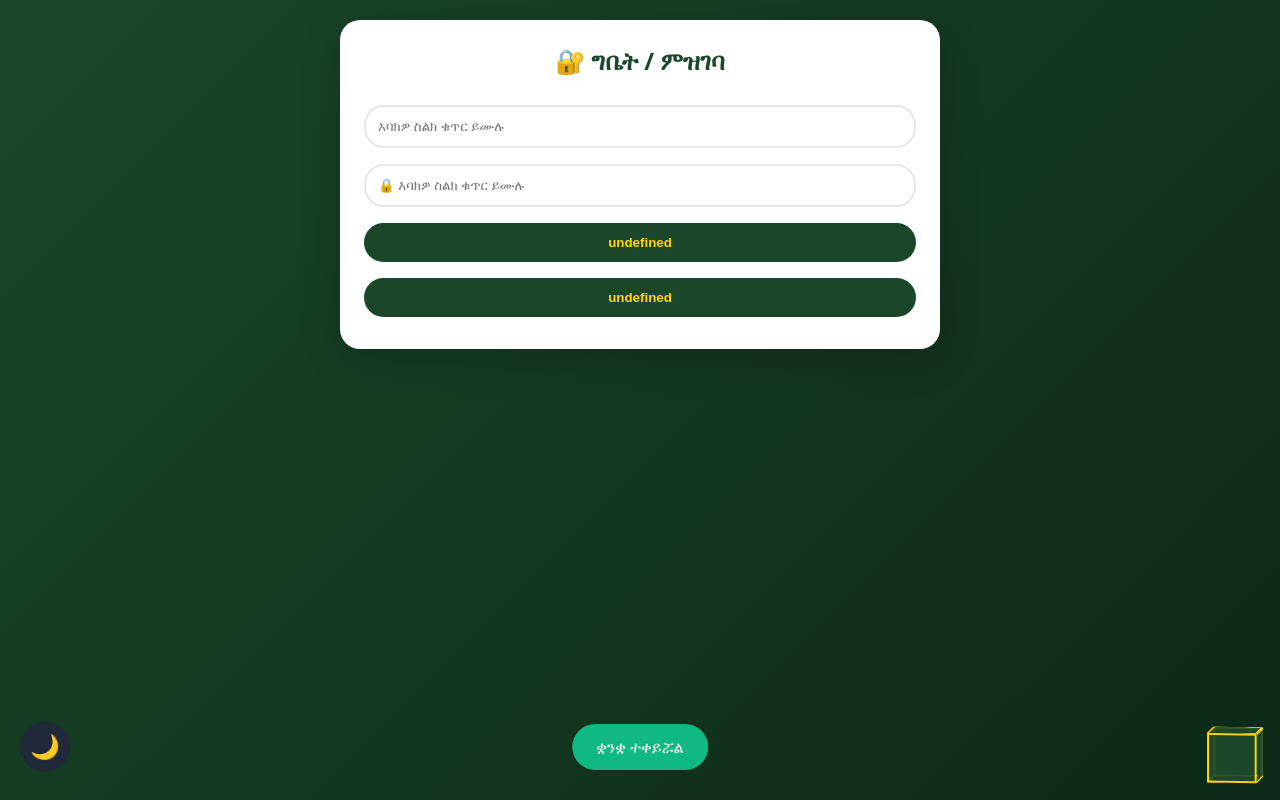
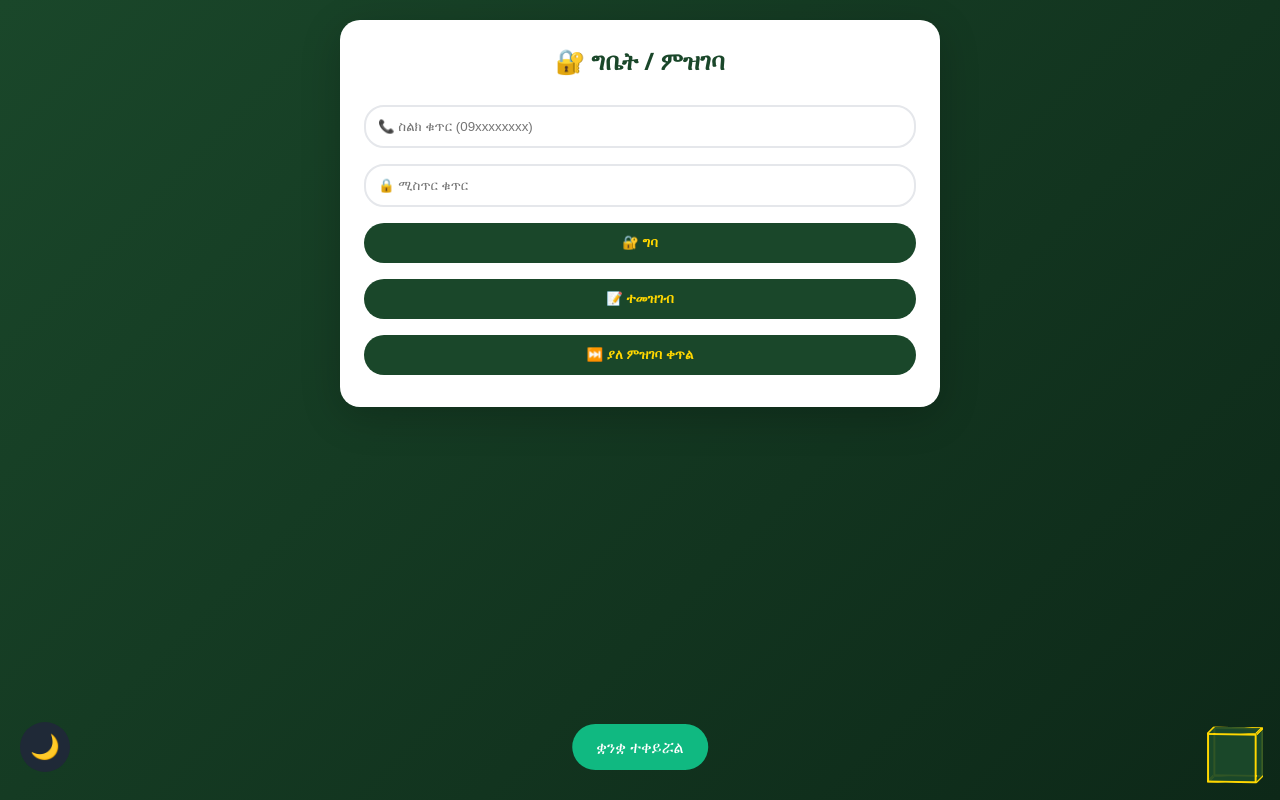
Before and after one commit to askalmebea2911-jpg/Mebea-app, a website: page public/index.html in a window 1280 px wide. Both pictures are taken after a click on the button "🇪🇹 አማርኛ". Drawn offline with Linux system fonts and the light colour scheme; no server answers.

Commit message:
Update index.html

```diff
--- a/public/index.html
+++ b/public/index.html
@@ -87,8 +87,9 @@
     <div id="loginPage" class="card hidden">
         <h2 id="loginTitle">🔐 ግቤት / ምዝገባ</h2>
         <input type="tel" id="regPhone" placeholder="📞 ስልክ ቁጥር (09xxxxxxxx)">
-        <input type="password" id="regPassword" placeholder="🔒 ሚስጥር ቁጥር (አማራጭ)">
-        <button id="loginBtn">🔐 ግባ / ተመዝገብ</button>
+        <input type="password" id="regPassword" placeholder="🔒 ሚስጥር ቁጥር">
+        <button id="loginBtn">🔐 ግባ</button>
+        <button id="registerBtn">📝 ተመዝገብ</button>
         <button id="skipBtn">⏭️ ያለ ምዝገባ ቀጥል</button>
     </div>
 
@@ -262,7 +263,19 @@
             receiptImage: "🖼️ የክፍያ ደረሰኝ ምስል", receiptNumber: "🧾 የክፍያ ደረሰኝ ቁጥር",
             imageOption: "🖼️ ምስል", numberOption: "🔢 ቁጥር",
             copySuccess: "✅ ሊንክ ተቀድቷል!",
-            paymentTitle: "💳 ክፍያ ማድረጊያ", telebirrLabel: "ቴሌ ብር", bankLabel: "ንግድ ባንክ", paymentWarning: "⚠️ ክፍያ ከፈጸሙ በኋላ ማስረጃዎን ይስቀሉ"
+            paymentTitle: "💳 ክፍያ ማድረጊያ", telebirrLabel: "ቴሌ ብር", bankLabel: "ንግድ ባንክ", paymentWarning: "⚠️ ክፍያ ከፈጸሙ በኋላ ማስረጃዎን ይስቀሉ",
+            phonePlaceholder: "📞 ስልክ ቁጥር (09xxxxxxxx)",
+            passwordPlaceholder: "🔒 ሚስጥር ቁጥር",
+            fullNamePlaceholder: "👤 ሙሉ ስም",
+            searchPhonePlaceholder: "📞 ስልክ ቁጥር",
+            receiptNumberPlaceholder: "🧾 የክፍያ ደረሰኝ ቁጥር",
+            loginBtn: "🔐 ግባ",
+            registerBtn: "📝 ተመዝገብ",
+            skipBtn: "⏭️ ያለ ምዝገባ ቀጥል",
+            registerSuccess: "በደህና ተመዝግበዋል!",
+            phoneExists: "ይህ ስልክ ቁጥር አስቀድሞ ተመዝግቧል!",
+            loginFailed: "ስልክ ቁጥር ወይም ሚስጥር ቁጥር ትክክል አይደለም!",
+            welcomeBack: "እንኳን ደህና መጡ!"
         },
         en: {
             langTitle: "🌍 Choose Language", loginTitle: "🔐 Login / Register", title: "🎰 Mebea Lottery",
@@ -292,7 +305,19 @@
             receiptImage: "🖼️ Receipt Image", receiptNumber: "🧾 Receipt Number",
             imageOption: "🖼️ Image", numberOption: "🔢 Number",
             copySuccess: "✅ Link copied!",
-            paymentTitle: "💳 Payment Methods", telebirrLabel: "Telebirr", bankLabel: "Commercial Bank", paymentWarning: "⚠️ After payment, upload your receipt here"
+            paymentTitle: "💳 Payment Methods", telebirrLabel: "Telebirr", bankLabel: "Commercial Bank", paymentWarning: "⚠️ After payment, upload your receipt here",
+            phonePlaceholder: "📞 Phone number (09xxxxxxxx)",
+            passwordPlaceholder: "🔒 Password",
+            fullNamePlaceholder: "👤 Full name",
+            searchPhonePlaceholder: "📞 Phone number",
+            receiptNumberPlaceholder: "🧾 Receipt number",
+            loginBtn: "🔐 Login",
+            registerBtn: "📝 Register",
+            skipBtn: "⏭️ Continue without login",
+            registerSuccess: "Registration successful!",
+            phoneExists: "This phone number is already registered!",
+            loginFailed: "Invalid phone number or password!",
+            welcomeBack: "Welcome back!"
         },
         ti: {
             langTitle: "🌍 ቋንቋ ምረጹ", loginTitle: "🔐 ምዝገባ / ብጹሕ", title: "🎰 መብኣ ሎተሪ",
@@ -322,7 +347,19 @@
             receiptImage: "🖼️ ምስሊ ደረሰኝ", receiptNumber: "🧾 ቁጽሪ ደረሰኝ",
             imageOption: "🖼️ ምስሊ", numberOption: "🔢 ቁጽሪ",
             copySuccess: "✅ ሊንክ ተቀዲሑ!",
-            paymentTitle: "💳 ክፍሊት ምግባሪ", telebirrLabel: "ቴሌ ብር", bankLabel: "ንግድ ባንክ", paymentWarning: "⚠️ ክፍሊት ከፈጸምካ ድሕሪኡ ማስረጻኻ ኣስፍር"
+            paymentTitle: "💳 ክፍሊት ምግባሪ", telebirrLabel: "ቴሌ ብር", bankLabel: "ንግድ ባንክ", paymentWarning: "⚠️ ክፍሊት ከፈጸምካ ድሕሪኡ ማስረጻኻ ኣስፍር",
+            phonePlaceholder: "📞 ቁጽሪ ተሌፎን (09xxxxxxxx)",
+            passwordPlaceholder: "🔒 ሚስጥር ቃል",
+            fullNamePlaceholder: "👤 ምሉእ ስም",
+            searchPhonePlaceholder: "📞 ቁጽሪ ተሌፎን",
+            receiptNumberPlaceholder: "🧾 ቁጽሪ ደረሰኝ",
+            loginBtn: "🔐 ብጹሕ",
+            registerBtn: "📝 ተመዝገብ",
+            skipBtn: "⏭️ ያለ ምዝገባ ቀጥል",
+            registerSuccess: "ብደሓን ተመዝገብካ!",
+            phoneExists: "እዚ ቁጽሪ ተሌፎን ቀደም እውን ተመዝጊቡ ኣሎ!",
+            loginFailed: "ቁጽሪ ተሌፎን ወይ ሚስጥር ቃል ጌጋ እዩ!",
+            welcomeBack: "እንቋዕ ብደሓን መጻእካ!"
         },
         om: {
             langTitle: "🌍 Afaan Barbaad", loginTitle: "🔐 Seensa / Galmee", title: "🎰 Mebea Lootirii",
@@ -352,7 +389,19 @@
             receiptImage: "🖼️ Fotto rasiitii", receiptNumber: "🧾 Lakkoofsa rasiitii",
             imageOption: "🖼️ Fotto", numberOption: "🔢 Lakkoofsa",
             copySuccess: "✅ Liinkiin barreeffame!",
-            paymentTitle: "💳 Haala Kaffaltii", telebirrLabel: "Telebirr", bankLabel: "Baankii Komershaalaa", paymentWarning: "⚠️ Kaffaltii erga galchee booda ragaa keessan kaa'aa"
+            paymentTitle: "💳 Haala Kaffaltii", telebirrLabel: "Telebirr", bankLabel: "Baankii Komershaalaa", paymentWarning: "⚠️ Kaffaltii erga galchee booda ragaa keessan kaa'aa",
+            phonePlaceholder: "📞 Lakkoofsa bilbilaa (09xxxxxxxx)",
+            passwordPlaceholder: "🔒 Jecha icciitii",
+            fullNamePlaceholder: "👤 Maqaa guutuu",
+            searchPhonePlaceholder: "📞 Lakkoofsa bilbilaa",
+            receiptNumberPlaceholder: "🧾 Lakkoofsa rasiitii",
+            loginBtn: "🔐 Seensi",
+            registerBtn: "📝 Galmaa'i",
+            skipBtn: "⏭️ Yoo hin galmeen itti fufi",
+            registerSuccess: "Galmeessituu milkaa'e!",
+            phoneExists: "Lakkoofsi bilbilaa kun duraan galmeeffameera!",
+            loginFailed: "Lakkoofsi bilbilaa ykn jechi icciitii dogoggorsa!",
+            welcomeBack: "Ani si duraan beeka!"
         }
     };
 
@@ -386,14 +435,15 @@
         document.getElementById('selectedLabel').innerHTML = t.selected;
         document.getElementById('priceLabel').innerHTML = t.price;
         document.getElementById('birrLabel').innerText = t.birr;
-        document.getElementById('fullName').placeholder = t.fillName;
-        document.getElementById('phone').placeholder = t.fillPhone;
-        document.getElementById('searchPhone').placeholder = t.fillPhone;
-        document.getElementById('regPhone').placeholder = t.fillPhone;
-        document.getElementById('regPassword').placeholder = "🔒 " + t.fillPhone;
-        document.getElementById('receiptNumber').placeholder = t.receiptNumber;
+        document.getElementById('fullName').placeholder = t.fullNamePlaceholder;
+        document.getElementById('phone').placeholder = t.phonePlaceholder;
+        document.getElementById('searchPhone').placeholder = t.searchPhonePlaceholder;
+        document.getElementById('regPhone').placeholder = t.phonePlaceholder;
+        document.getElementById('regPassword').placeholder = t.passwordPlaceholder;
+        document.getElementById('receiptNumber').placeholder = t.receiptNumberPlaceholder;
         document.getElementById('searchBtn').innerHTML = t.searchBtn;
         document.getElementById('loginBtn').innerHTML = t.loginBtn;
+        document.getElementById('registerBtn').innerHTML = t.registerBtn;
         document.getElementById('skipBtn').innerHTML = t.skipBtn;
         document.getElementById('shareTelegramBtn').innerHTML = t.shareTelegram;
         document.getElementById('copyLinkBtn').innerHTML = t.copyLink;
@@ -530,6 +580,74 @@
             selectedNumbers.push(num);
         } else selectedNumbers.splice(idx, 1);
         renderNumbers();
+    }
+
+    // ============ የምዝገባ እና ግቤት ተግባራት ============
+    function registerUser() {
+        const phone = document.getElementById('regPhone').value.trim();
+        const password = document.getElementById('regPassword').value.trim();
+
+        if(!phone || !phone.match(/^09[0-9]{8}$/)) {
+            showMessage(t.fillPhone, true);
+            return;
+        }
+        if(!password) {
+            showMessage(t.passwordPlaceholder + " ያስፈልጋል", true);
+            return;
+        }
+
+        const users = JSON.parse(localStorage.getItem('lottery_users') || '{}');
+        if(users[phone]) {
+            showMessage(t.phoneExists, true);
+            return;
+        }
+
+        users[phone] = { password, name: "", totalSpent: 0, registeredAt: new Date().toISOString() };
+        localStorage.setItem('lottery_users', JSON.stringify(users));
+
+        currentUser.phone = phone;
+        currentUser.totalSpent = 0;
+        showMessage(t.registerSuccess);
+
+        document.getElementById('loginPage').classList.add('hidden');
+        document.getElementById('mainApp').classList.remove('hidden');
+        renderNumbers();
+        updatePageLink();
+    }
+
+    function loginUser() {
+        const phone = document.getElementById('regPhone').value.trim();
+        const password = document.getElementById('regPassword').value.trim();
+
+        if(!phone || !phone.match(/^09[0-9]{8}$/)) {
+            showMessage(t.fillPhone, true);
+            return;
+        }
+
+        const users = JSON.parse(localStorage.getItem('lottery_users') || '{}');
+        const user = users[phone];
+
+        if(!user || (password && user.password !== password)) {
+            showMessage(t.loginFailed, true);
+            return;
+        }
+
+        currentUser.phone = phone;
+        currentUser.totalSpent = user.totalSpent || 0;
+        showMessage(t.welcomeBack);
+
+        document.getElementById('loginPage').classList.add('hidden');
+        document.getElementById('mainApp').classList.remove('hidden');
+        renderNumbers();
+        updatePageLink();
+
+        const levelDiv = document.getElementById('userLevelDisplay');
+        levelDiv.classList.remove('hidden');
+        let levelName = t.bronze;
+        if(currentUser.totalSpent >= 50000) levelName = t.platinum;
+        else if(currentUser.totalSpent >= 20000) levelName = t.gold;
+        else if(currentUser.totalSpent >= 5000) levelName = t.silver;
+        levelDiv.innerHTML = `${t.userLevel}: <strong>${levelName}</strong> | ${t.totalSpent}: ${currentUser.totalSpent} ${t.birr}`;
     }
 
     document.getElementById('submitBtn').onclick = async () => {
@@ -788,6 +906,13 @@
         }
 
         currentUser.totalSpent += pending.total;
+
+        const users = JSON.parse(localStorage.getItem('lottery_users') || '{}');
+        if(users[currentUser.phone]) {
+            users[currentUser.phone].totalSpent = currentUser.totalSpent;
+            localStorage.setItem('lottery_users', JSON.stringify(users));
+        }
+
         pendingReceipts = pendingReceipts.filter(p => p.id !== id);
 
         showMessage(`${t.confirmed}: ${pending.name} - 🧾 ${receiptNumber}`);
@@ -910,23 +1035,8 @@
         });
     };
 
-    document.getElementById('loginBtn').onclick = () => {
-        const phone = document.getElementById('regPhone').value.trim();
-        if(phone && phone.match(/^09[0-9]{8}$/)) {
-            currentUser.phone = phone;
-            document.getElementById('loginPage').classList.add('hidden');
-            document.getElementById('mainApp').classList.remove('hidden');
-            renderNumbers();
-            updatePageLink();
-            const levelDiv = document.getElementById('userLevelDisplay');
-            levelDiv.classList.remove('hidden');
-            let levelName = t.bronze;
-            if(currentUser.totalSpent >= 50000) levelName = t.platinum;
-            else if(currentUser.totalSpent >= 20000) levelName = t.gold;
-            else if(currentUser.totalSpent >= 5000) levelName = t.silver;
-            levelDiv.innerHTML = `${t.userLevel}: <strong>${levelName}</strong> | ${t.totalSpent}: ${currentUser.totalSpent} ${t.birr}`;
-        } else showMessage(t.fillPhone, true);
-    };
+    document.getElementById('loginBtn').onclick = loginUser;
+    document.getElementById('registerBtn').onclick = registerUser;
 
     document.getElementById('skipBtn').onclick = () => {
         document.getElementById('loginPage').classList.add('hidden');
```
